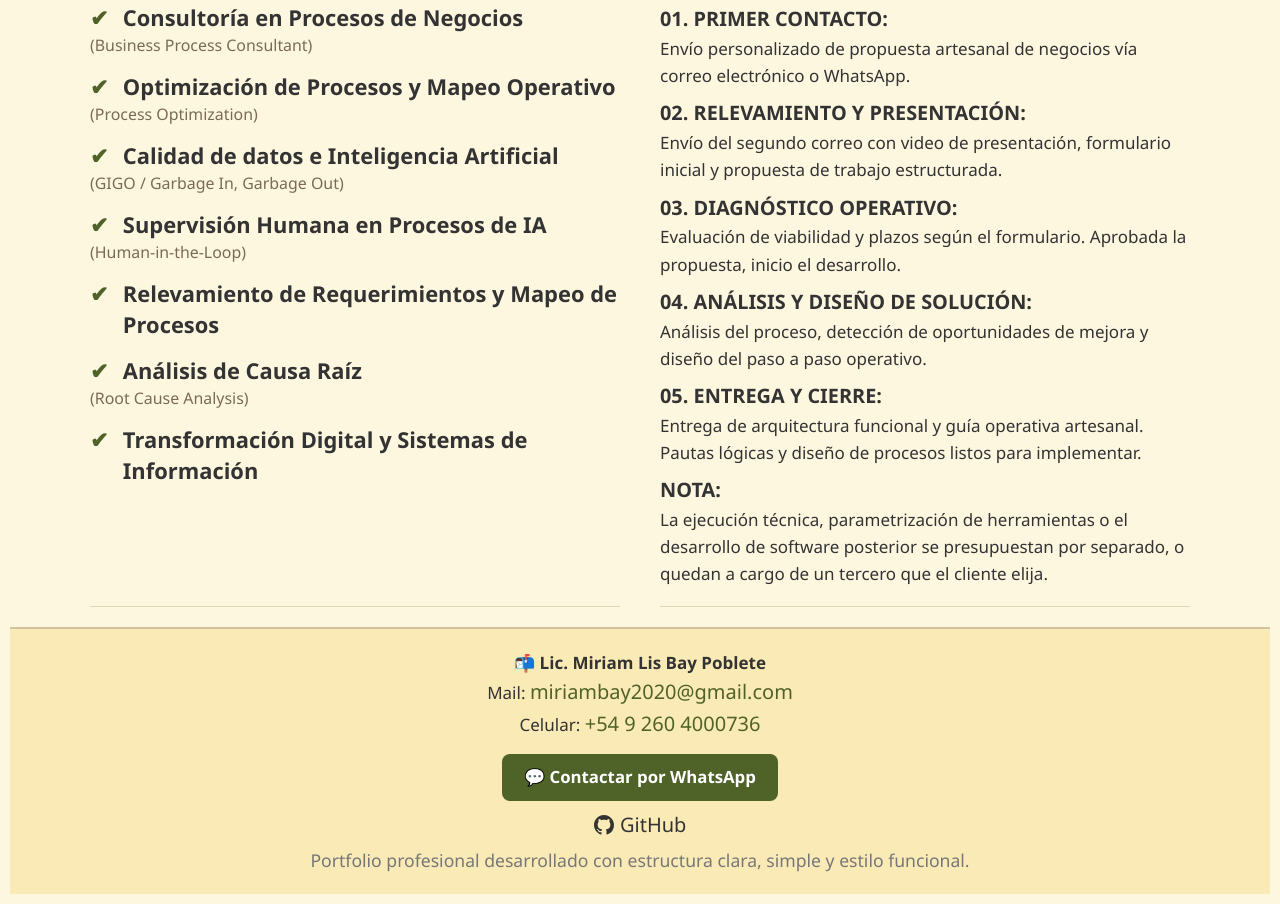
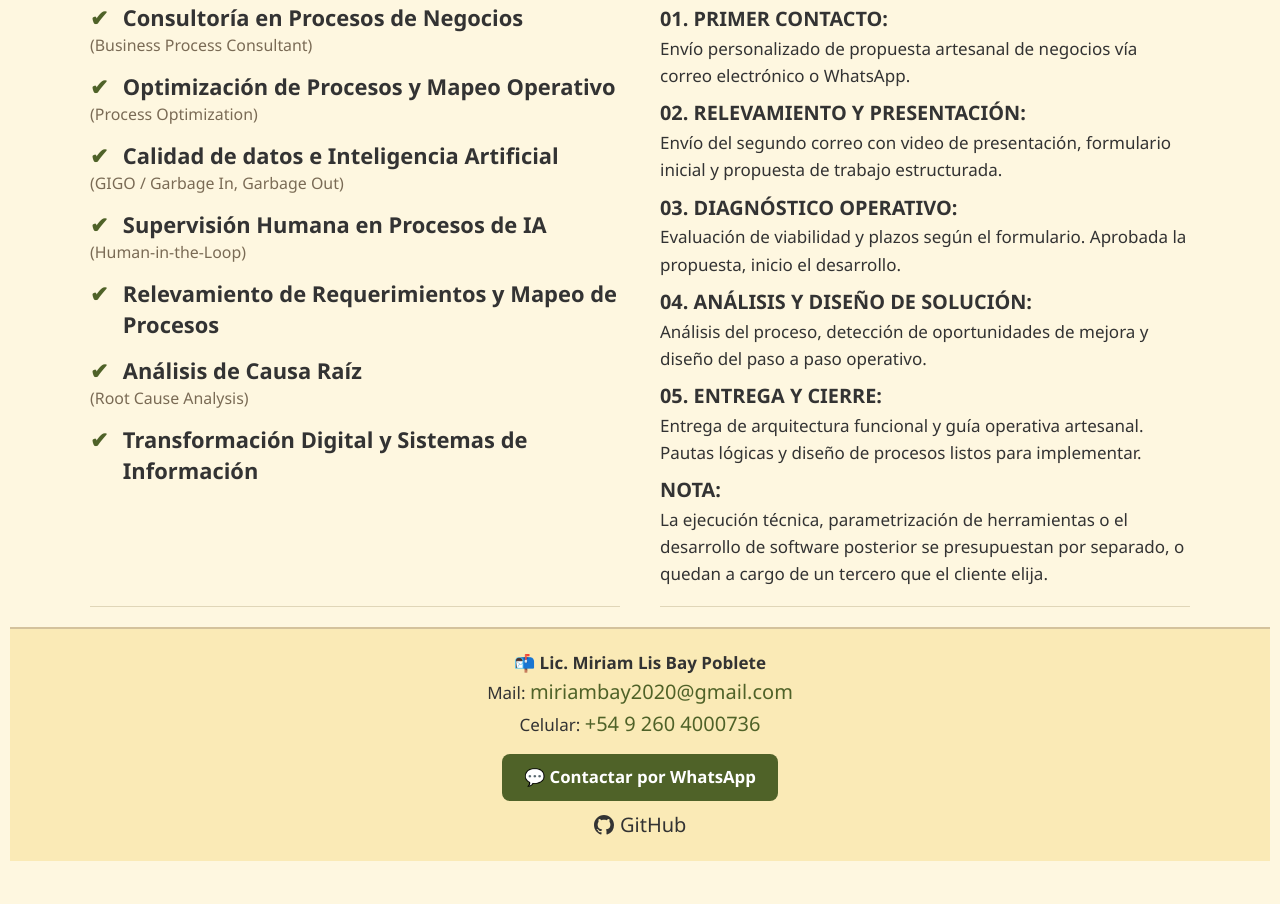
Before and after one commit to miriambay/miriambay.github.io, a plain HTML site: page index.html in a window 1280 px wide. Shown: the part 298-1202 px from the top of the page. After the commit the page ends 1169 px from the top, so only its background shows below. Drawn offline with Linux system fonts and the light colour scheme.

Commit message:
Remove footer note from index.html
Removed footer note from index.html

```diff
--- a/index.html
+++ b/index.html
@@ -268,10 +268,7 @@
 
     </div>
   </div>
-
-  <p class="footer-note">Portfolio profesional desarrollado con estructura clara, simple y estilo funcional.</p>
-</footer>
-
+ </footer>
   <script src="carrusel.js" defer></script>
 </body>
 </html>
```
